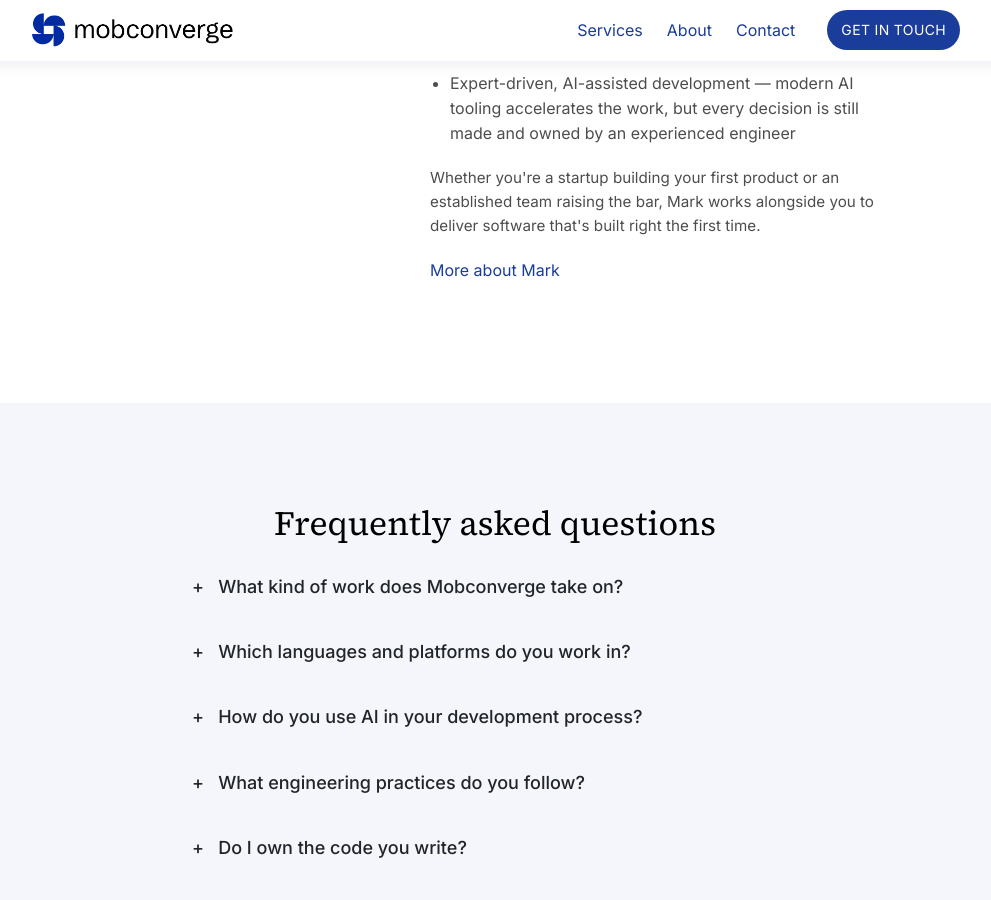
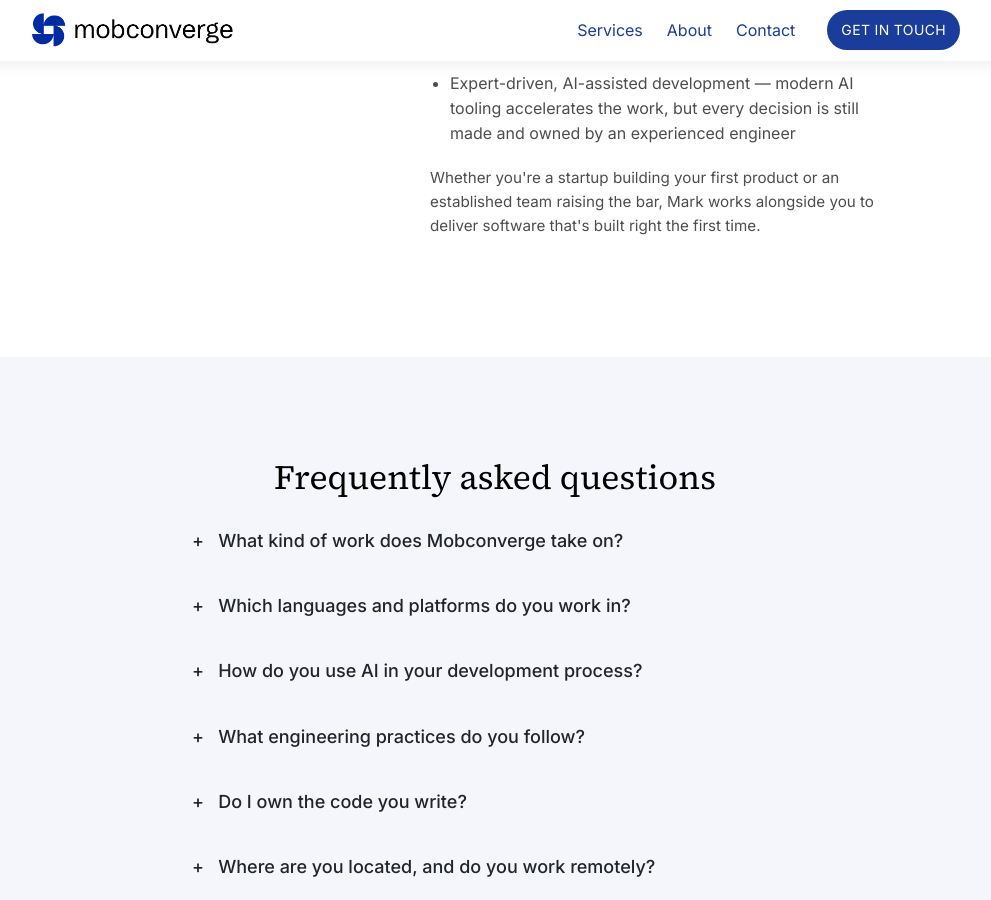
Before and after one commit to mobconverge/mobconverge.github.io, a Jekyll site: the page built from index.md, in a window 1280 px wide and 900 px high, scrolled down 2390 px. Shown: the whole window, without its empty margins (145-1136 px from the left). Built offline with Jekyll 4.4.1, drawn with Linux system fonts in a browser that asks for light colours.

Commit message:
removing redundant link

```diff
--- a/_layouts/home.html
+++ b/_layouts/home.html
@@ -59,7 +59,6 @@ bodyClass: "page-home"
         <div class="content">
           {% include about-content.html %}
         </div>
-        <p><a href="{{ '/about/' | relative_url }}">More about Mark</a></p>
       </div>
     </div>
   </div>
```
